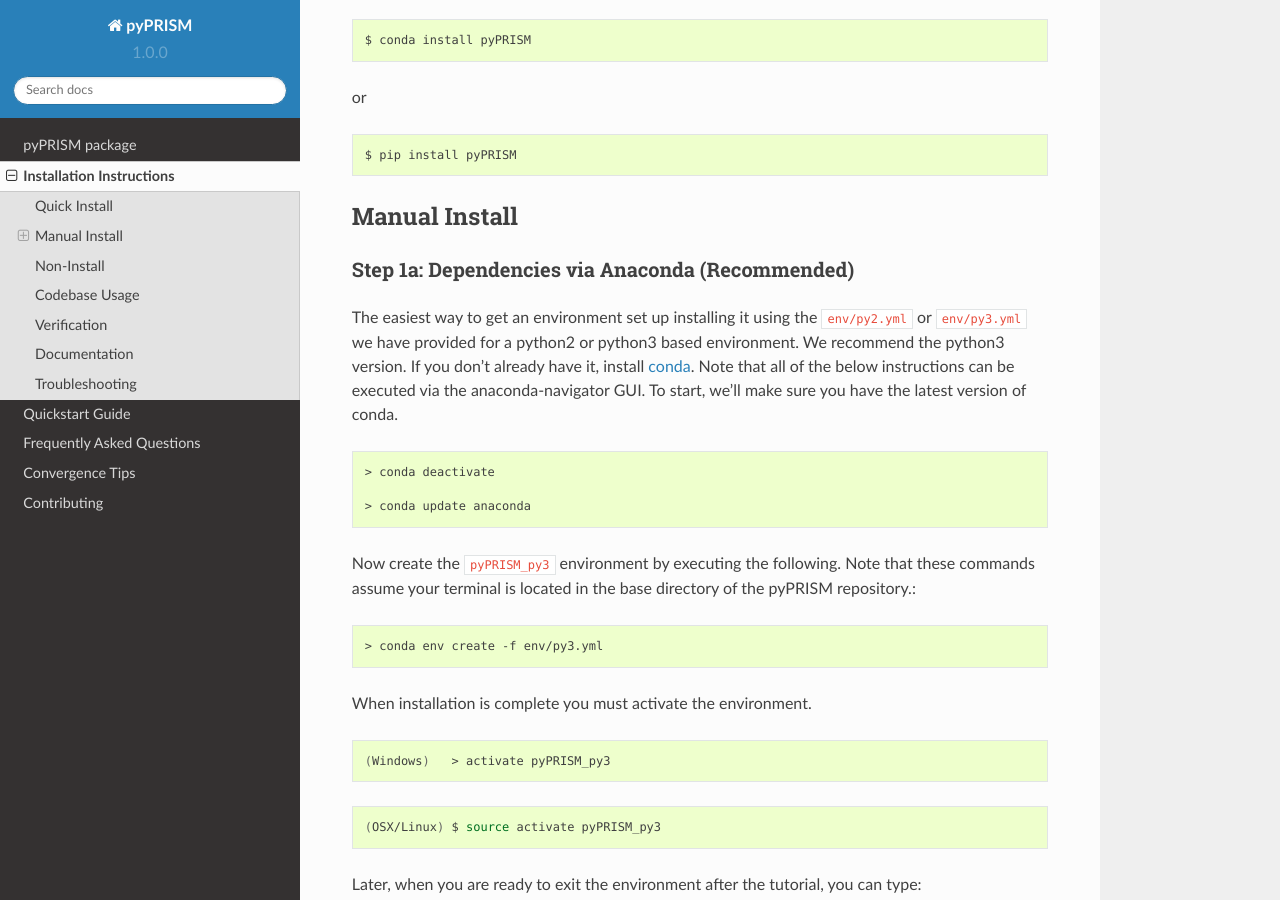
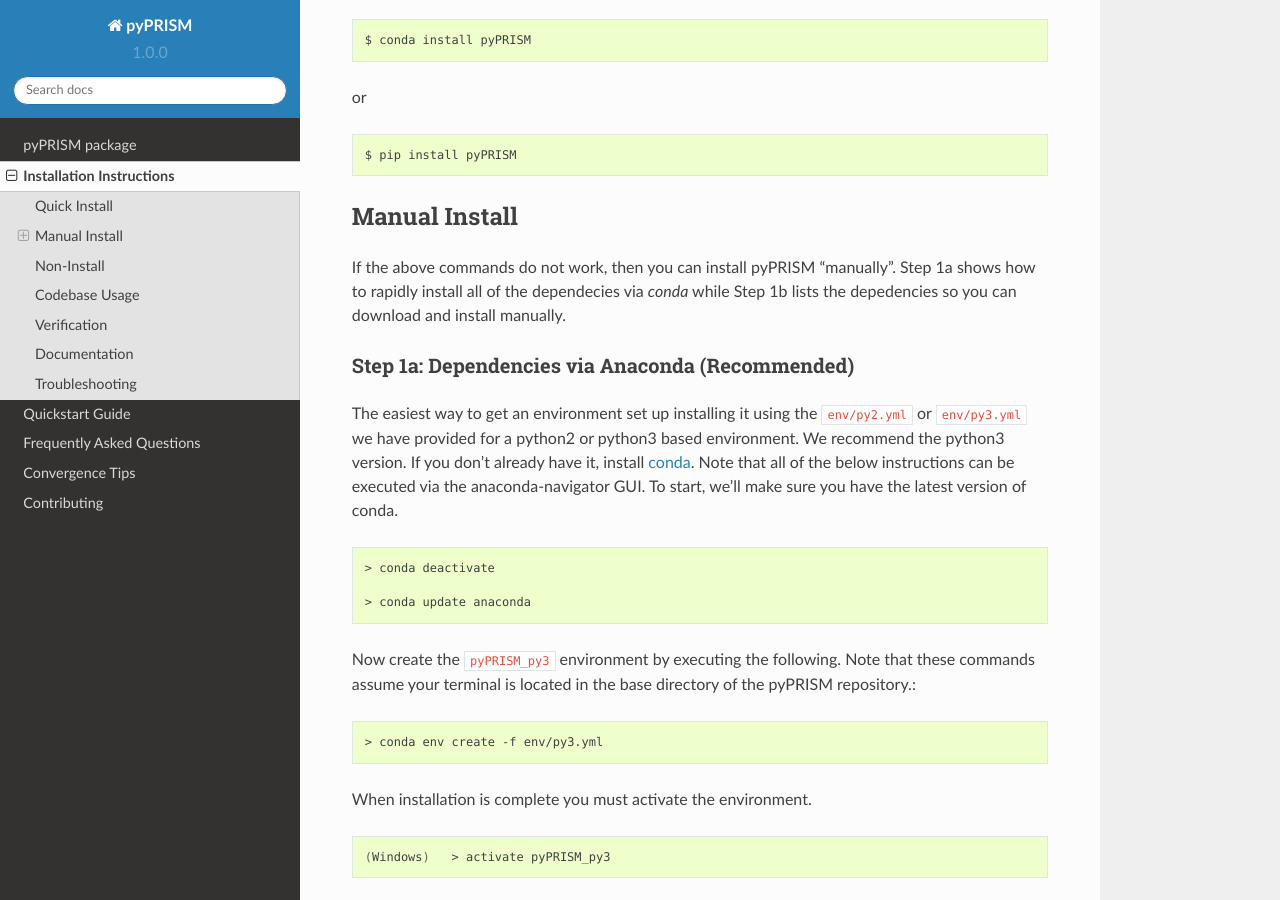
Before and after one commit to usnistgov/pyPRISM, a Sphinx documentation site: the page built from docs/install.rst, in a window 1280 px wide and 900 px high, scrolled down 521 px. Built offline with Sphinx 7.4.7 and the Read the Docs theme 2.0.0, drawn with Linux system fonts in a browser that asks for light colours.

Commit message:
Documentation Install Instructions Updated

```diff
--- a/docs/install.rst
+++ b/docs/install.rst
@@ -28,6 +28,9 @@
 
 Manual Install
 ==============
+If the above commands do not work, then you can install pyPRISM "manually".
+Step 1a shows how to rapidly install all of the dependecies via `conda` while
+Step 1b lists the depedencies so you can download and install manually.
 
 Step 1a: Dependencies via Anaconda (Recommended)
 ------------------------------------------------
```
